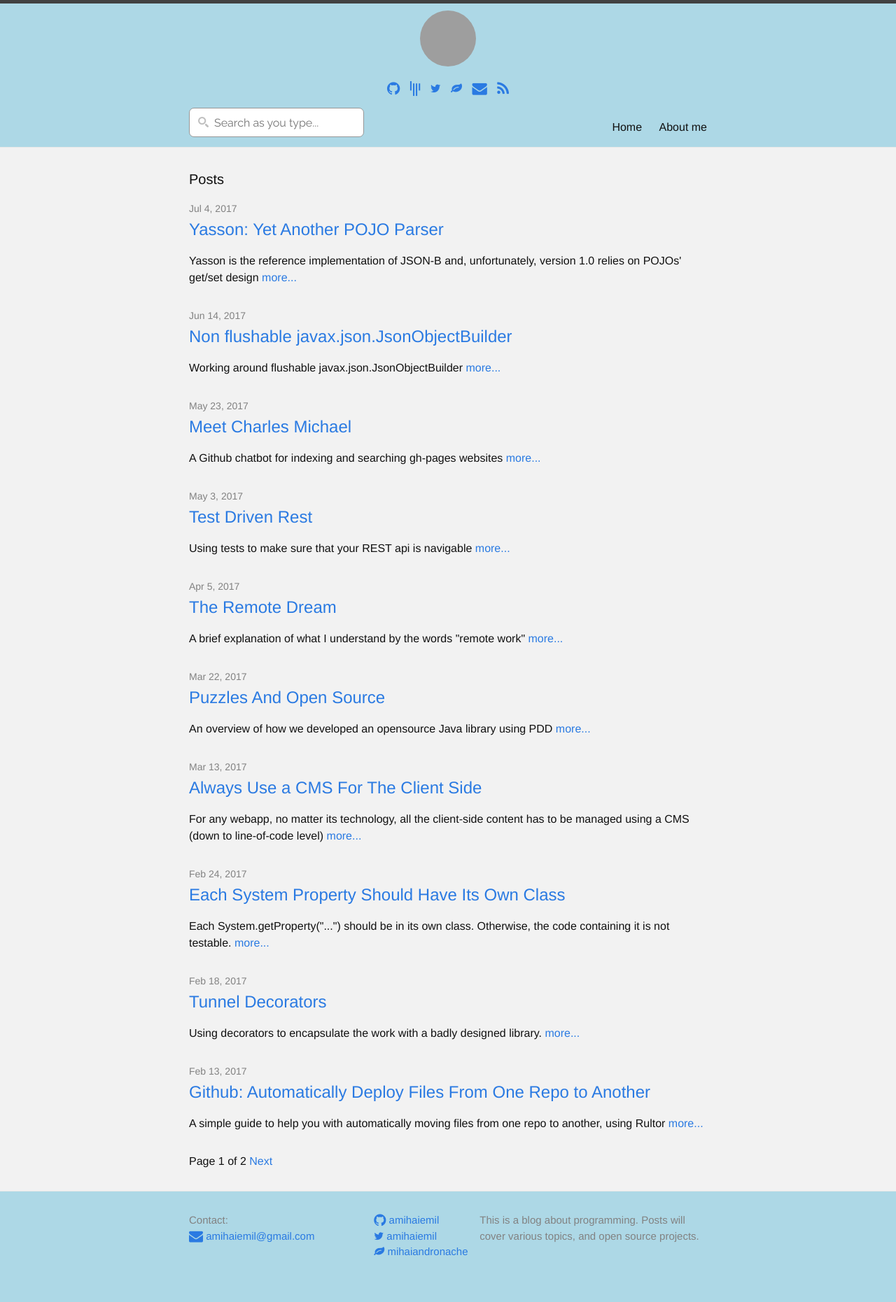
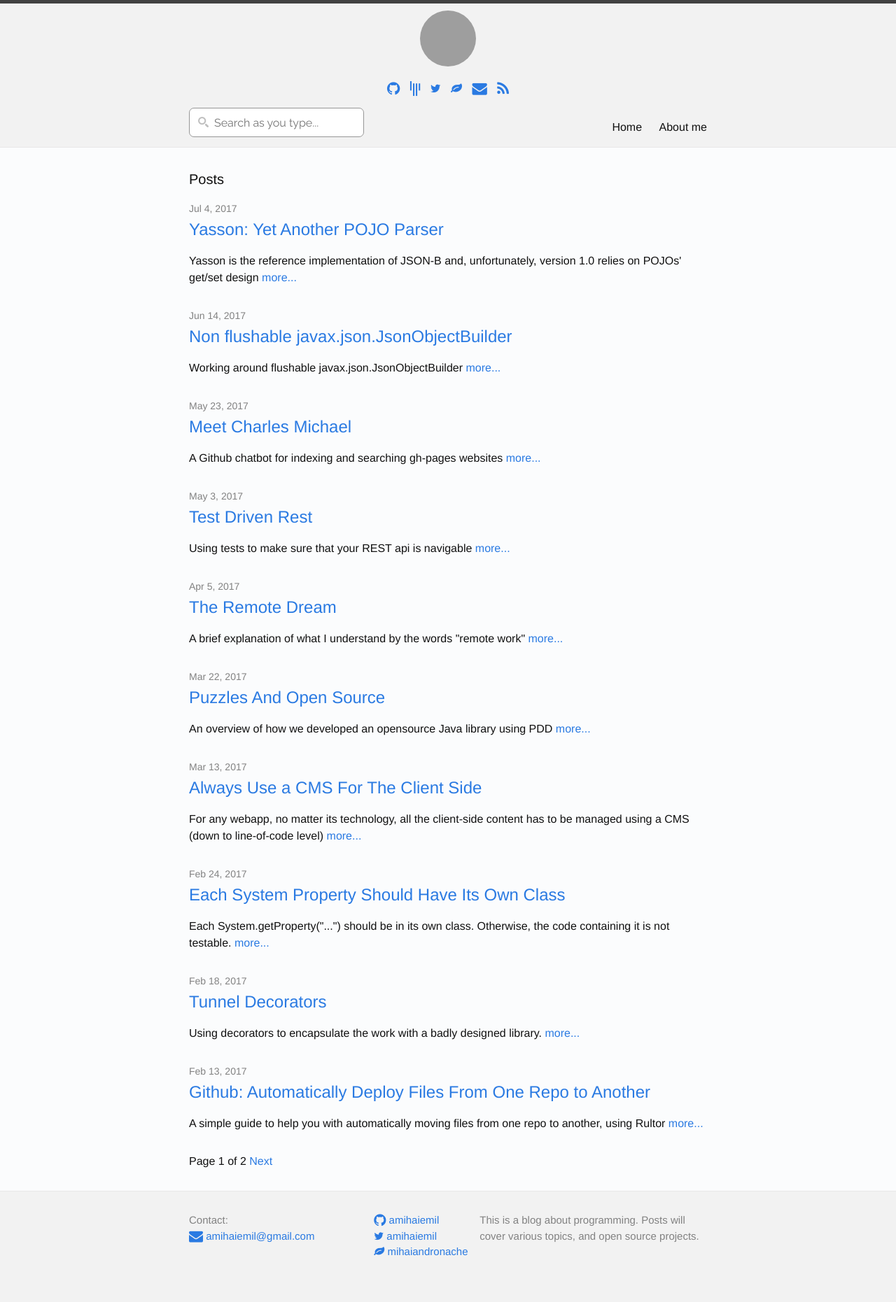
Before and after one commit to amihaiemil/amihaiemil.github.io, a Jekyll site: the page built from index.html, in a window 1280 px wide. Shown: the whole page at 70% size. Built offline with Jekyll 4.4.1, drawn with Linux system fonts in a browser that asks for light colours; the list of posts is cut into pages by our own code; comment, search, counter and statistics services are not loaded; grey boxes are pictures that could not be loaded.

Commit message:
change colors

```diff
--- a/css/main.scss
+++ b/css/main.scss
@@ -14,7 +14,7 @@ $base-line-height: 1.5;
 $spacing-unit:     30px;
 
 $text-color:       #111;
-$background-color: lightblue;
+$background-color: #f2f2f2;
 $brand-color:      #2a7ae2;
 
 $grey-color:       #828282;
@@ -43,7 +43,7 @@ $on-laptop:        800px;
 }
 
 .page-content {
-    background-color: #f2f2f2;
+    background-color: #fbfcfd;
     min-height: 400px;
 
 }
```
